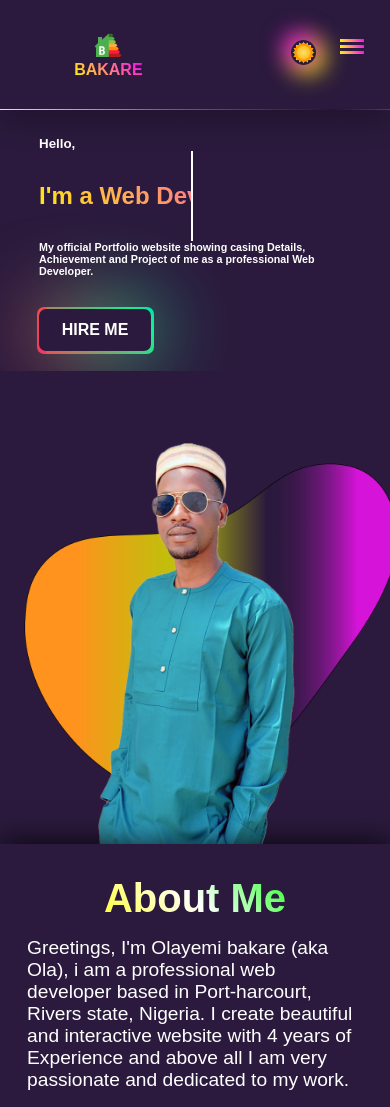
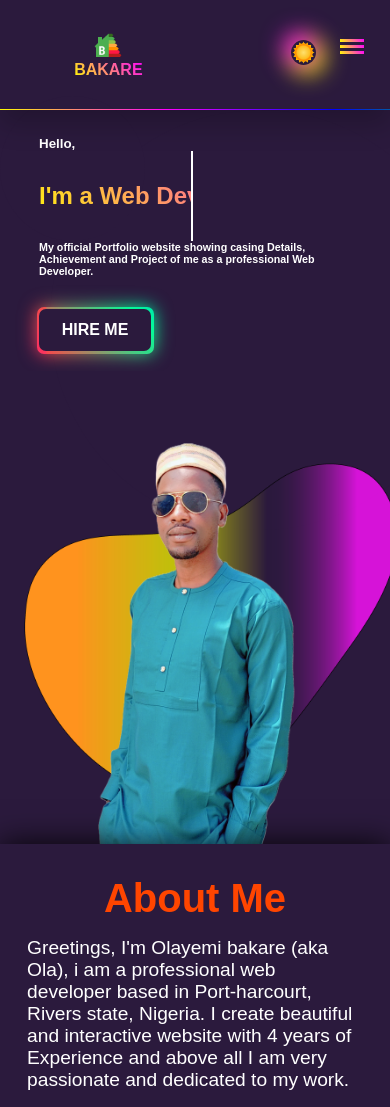
Before and after one commit to freakishcode/bakarePortfolio, a PHP site: page / in a window 390 px wide. Shown: the top 1107 px of the page. Run offline with PHP 8.4, Linux system fonts and the light colour scheme.

Commit message:
fix button hire me

```diff
--- a/My_Portfolio.css
+++ b/My_Portfolio.css
@@ -25,7 +25,6 @@
   --gradient: linear-gradient(45deg, #ff0, #f0f);
   --gradient2: linear-gradient(#dc3a23, #ff004f, #a14545);
   --gradient3: linear-gradient(45deg, #ff0, #f0f, #00f, #0f0);
-  --gradient4: linear-gradient(50deg, #ff0, #fff, #0f0);
 }
 
 html {
@@ -1209,6 +1208,11 @@ footer.footer-bgColor {
     width: 7rem;
   }
 
+  /* for the blur effect */
+  .hire-me::after {
+    filter: blur(9px);
+  }
+
   .RESUME {
     gap: 2rem;
   }
@@ -1230,7 +1234,7 @@ footer.footer-bgColor {
 
   /* General styling for: home, about, skill, project, service & contact */
   header {
-    background: var(--gradient4);
+    background: var(--orange);
     background-clip: text;
   }
 
--- a/index.html
+++ b/index.html
@@ -85,7 +85,7 @@
 
         <!-- My Profile picture -->
         <div class="ProfilePic">
-          <!-- Display Picture -->
+          <!-- Picture shape -->
           <img
             src="./assets/Profile_picture/shape-3.png"
             alt="shape"
@@ -136,7 +136,7 @@
 
                   <!-- Social media -->
                   <div class="icons">
-                    <a href="https://web.facebook.com/freakishcode"
+                    <a href="https://www.facebook.com/freakishcode"
                       ><img
                         src="./assets/Icons/Social-Media-icons/facebook.png"
                         alt=""
@@ -207,7 +207,7 @@
 
               <!-- My social medial links -->
               <div class="social-Media-Link">
-                <a href="https://web.facebook.c1om/freakishcode"
+                <a href="https://www.facebook.com/freakishcode"
                   ><img
                     src="./assets/Icons/Social-Media-icons/facebook.png"
                     alt=""
@@ -661,7 +661,7 @@
 
       <!-- My social medial links -->
       <div class="social-Media-Link">
-        <a href="https://web.facebook.c1om/freakishcode"
+        <a href="https://www.facebook.com/freakishcode"
           ><img src="./assets/Icons/Social-Media-icons/facebook.png" alt=""
         /></a>
         <a href="https://github.com/freakishcode/Freakishcode"
```
